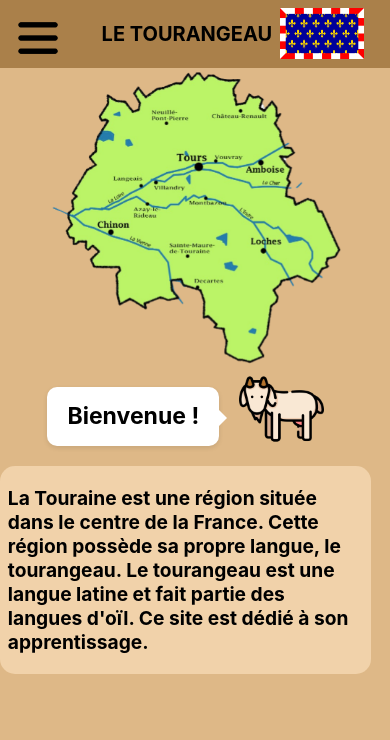
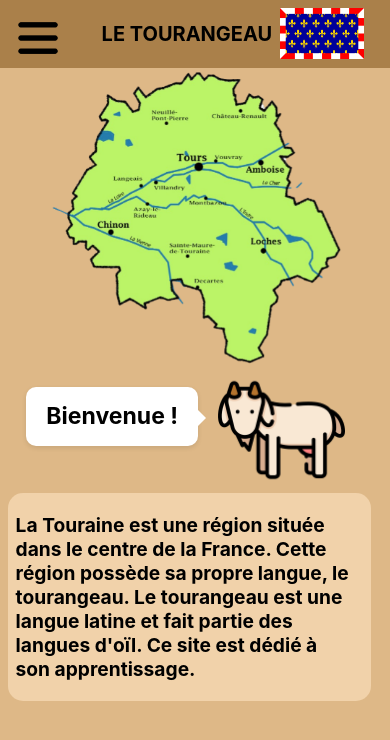
Before and after one commit to ElMala37/tourangeau, a React (Create React App) app: page / in a window 390 px wide. Shown: the top 740 px of the page. Built offline with nearby package versions, Linux system fonts and the light colour scheme.

Commit message:
Presentation

```diff
--- a/src/styles/Presentation.css
+++ b/src/styles/Presentation.css
@@ -120,6 +120,7 @@
     }
 
     .FondTexteIntroduction{
+        margin-left: 2vw;
         background-color:#f1d2aa;
         border-radius: 15px;
     }
@@ -131,7 +132,7 @@
     }
 
     .LogoPresentation{
-        height: 10vh;
+        height: 15vh;
         width: auto;
         margin-right: 5vw;
     }
```
